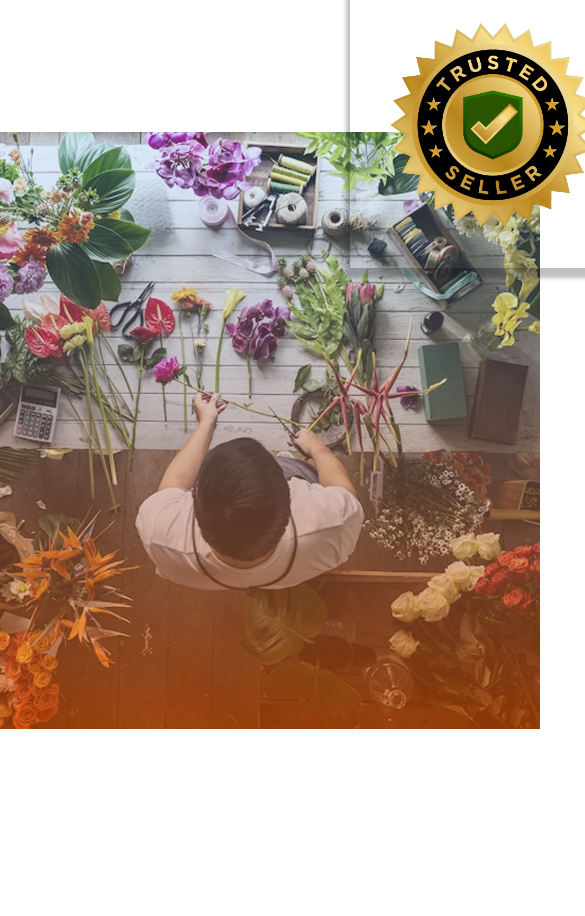
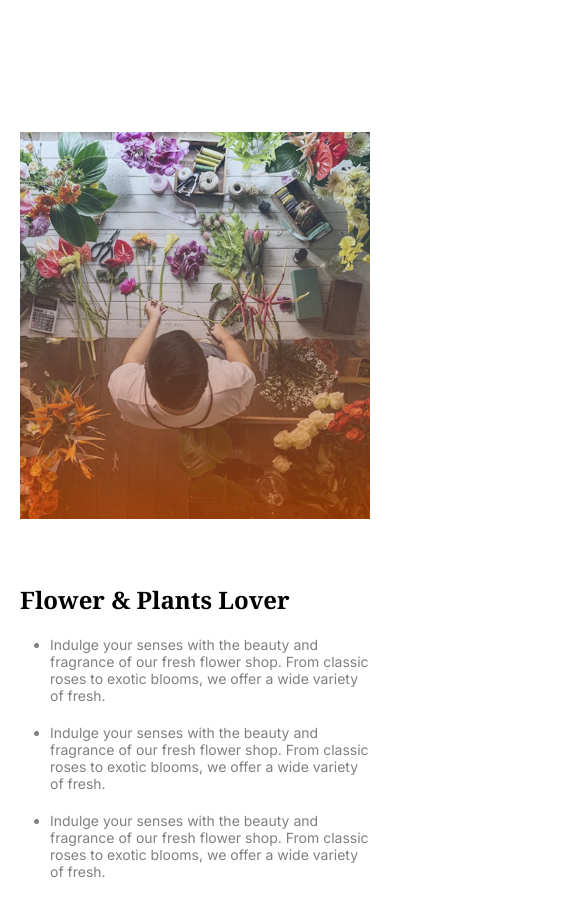
Before and after one commit to nasim-ferdous/Responsive-Flower-Website, a plain HTML site: page index.html in a window 390 px wide. Shown: the part 2500-3416 px from the top of the page, 585 px wide, since content can reach past the window. Drawn offline with Linux system fonts and the light colour scheme.

Commit message:
added flower and plants lover section media query

```diff
--- a/styles/style.css
+++ b/styles/style.css
@@ -199,4 +199,24 @@ nav li a {
   .flower-price {
     font-size: 16px;
   }
+  /* for plants lover */
+  .plants-lover {
+    flex-direction: column;
+  }
+  .plants-lover-left,
+  .plants-lover-right {
+    margin: 0 20px;
+  }
+  .plants-lover-left img {
+    width: 100%;
+  }
+  .plants-lover-title {
+    font-size: 24px;
+  }
+  .plants-lover-description {
+    font-size: 14px;
+  }
+  .trusted-badge {
+    display: none;
+  }
 }
```
